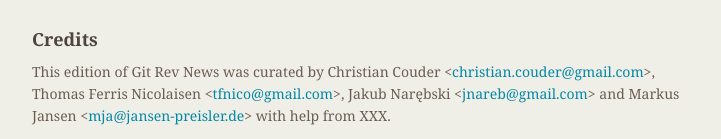
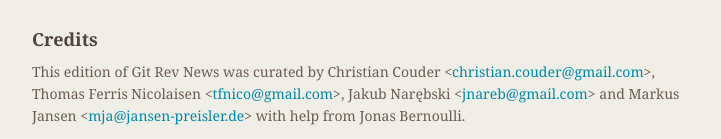
Before and after one commit to git/git.github.io, a Jekyll site: the page built from rev_news/drafts/edition-31.md, in a window 1280 px wide and 900 px high, scrolled down 2071 px. Shown: the part 758-897 px from the top of the window, without its empty margins (388-1109 px from the left). Built offline with Jekyll 4.4.1, drawn with Linux system fonts in a browser that asks for light colours.

Commit message:
rn-31: add Jonas Bernoulli among the helpers

```diff
--- a/rev_news/drafts/edition-31.md
+++ b/rev_news/drafts/edition-31.md
@@ -188,4 +188,4 @@
 Thomas Ferris Nicolaisen &lt;<tfnico@gmail.com>&gt;,
 Jakub Narębski &lt;<jnareb@gmail.com>&gt; and
 Markus Jansen &lt;<mja@jansen-preisler.de>&gt;
-with help from XXX.
+with help from Jonas Bernoulli.
```
